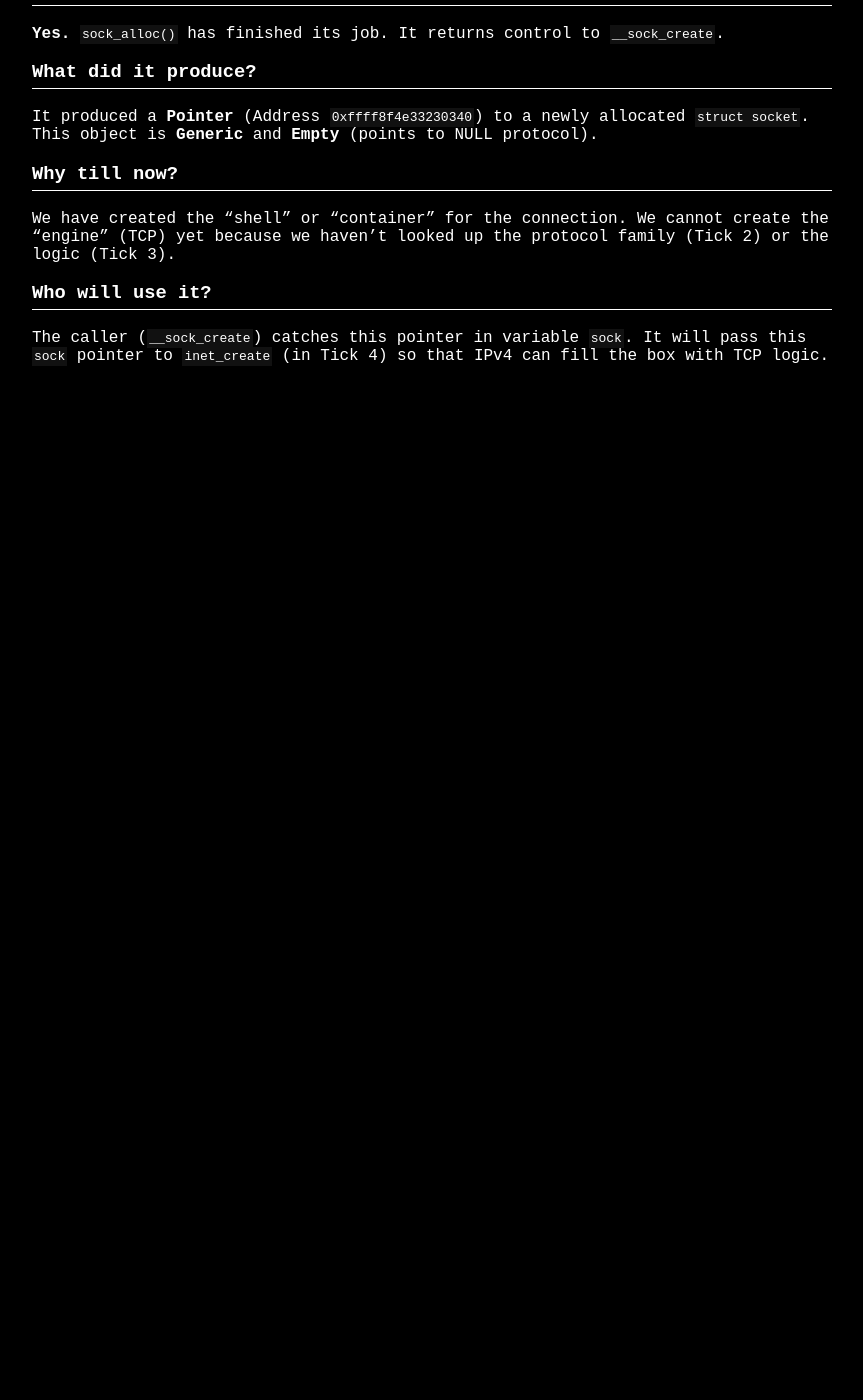
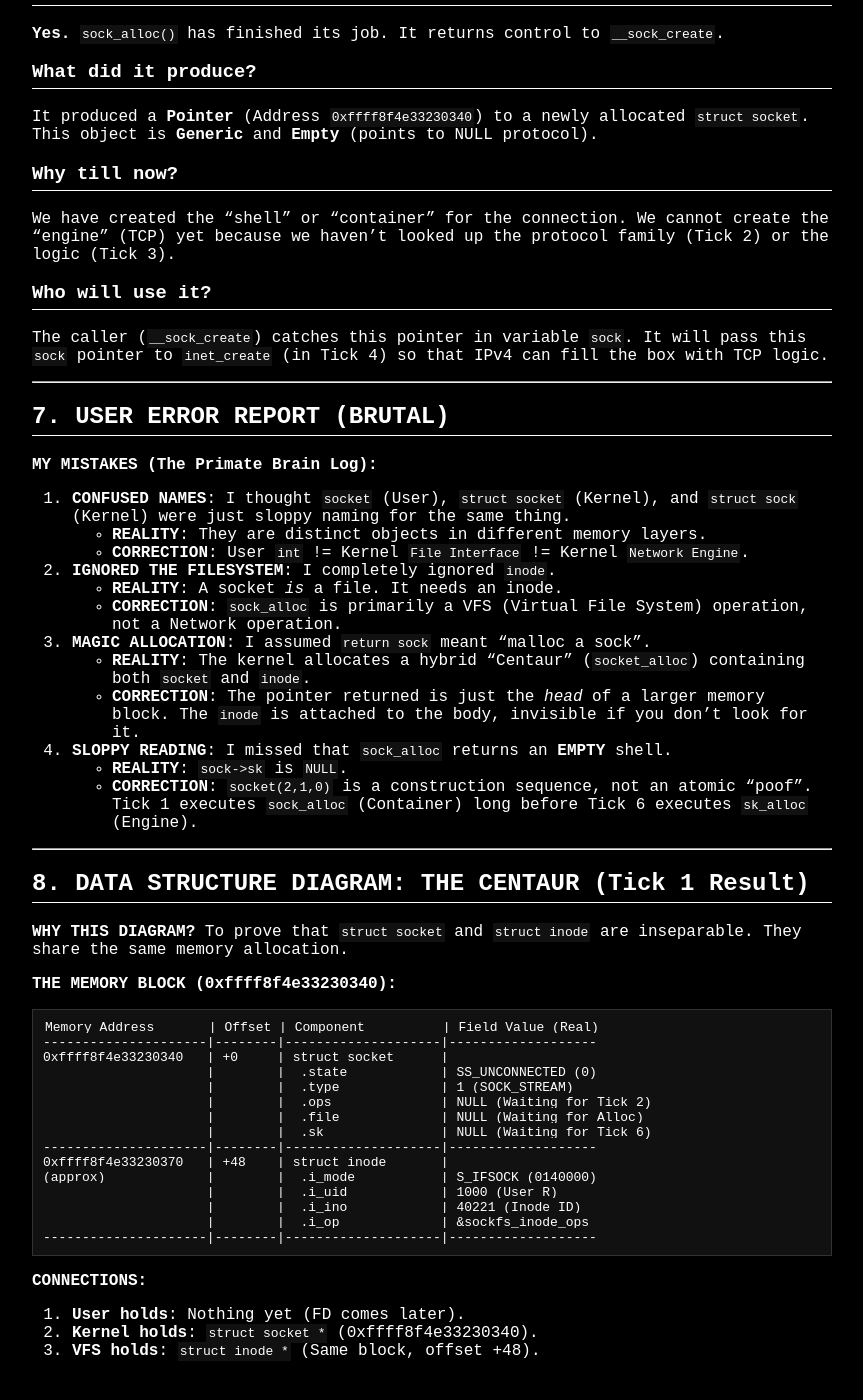
Before and after one commit to raikrahul/socket-trace-investigation, a Jekyll site: the page built from tick1_deep_dive.md, in a window 1280 px wide and 1400 px high, scrolled down 3245 px. Shown: the whole window, without its empty margins (8-871 px from the left). Built offline with Jekyll 4.4.1, drawn with Linux system fonts in a browser that asks for light colours; our own code applies the rules of GitHub Pages for plain Markdown files; before the commit the page ends 3650 px from its top, so only the background shows below that.

Commit message:
Clarify naming socket/sock and usage in Tick 1

````diff
--- a/tick1_deep_dive.md
+++ b/tick1_deep_dive.md
@@ -161,3 +161,57 @@ We cannot create the "engine" (TCP) yet because we haven't looked up the protoco
 ### Who will use it?
 The caller (`__sock_create`) catches this pointer in variable `sock`.
 It will pass this `sock` pointer to `inet_create` (in Tick 4) so that IPv4 can fill the box with TCP logic.
+
+---
+
+## 7. USER ERROR REPORT (BRUTAL)
+
+**MY MISTAKES (The Primate Brain Log):**
+
+1.  **CONFUSED NAMES**: I thought `socket` (User), `struct socket` (Kernel), and `struct sock` (Kernel) were just sloppy naming for the same thing.
+    *   **REALITY**: They are distinct objects in different memory layers.
+    *   **CORRECTION**: User `int` != Kernel `File Interface` != Kernel `Network Engine`.
+
+2.  **IGNORED THE FILESYSTEM**: I completely ignored `inode`.
+    *   **REALITY**: A socket *is* a file. It needs an inode.
+    *   **CORRECTION**: `sock_alloc` is primarily a VFS (Virtual File System) operation, not a Network operation.
+
+3.  **MAGIC ALLOCATION**: I assumed `return sock` meant "malloc a sock".
+    *   **REALITY**: The kernel allocates a hybrid "Centaur" (`socket_alloc`) containing both `socket` and `inode`.
+    *   **CORRECTION**: The pointer returned is just the *head* of a larger memory block. The `inode` is attached to the body, invisible if you don't look for it.
+
+4.  **SLOPPY READING**: I missed that `sock_alloc` returns an **EMPTY** shell.
+    *   **REALITY**: `sock->sk` is `NULL`.
+    *   **CORRECTION**: `socket(2,1,0)` is a construction sequence, not an atomic "poof". Tick 1 executes `sock_alloc` (Container) long before Tick 6 executes `sk_alloc` (Engine).
+
+---
+
+## 8. DATA STRUCTURE DIAGRAM: THE CENTAUR (Tick 1 Result)
+
+**WHY THIS DIAGRAM?**
+To prove that `struct socket` and `struct inode` are inseparable. They share the same memory allocation.
+
+**THE MEMORY BLOCK (0xffff8f4e33230340):**
+
+```text
+Memory Address       | Offset | Component          | Field Value (Real)
+---------------------|--------|--------------------|-------------------
+0xffff8f4e33230340   | +0     | struct socket      |
+                     |        |  .state            | SS_UNCONNECTED (0)
+                     |        |  .type             | 1 (SOCK_STREAM)
+                     |        |  .ops              | NULL (Waiting for Tick 2)
+                     |        |  .file             | NULL (Waiting for Alloc)
+                     |        |  .sk               | NULL (Waiting for Tick 6)
+---------------------|--------|--------------------|-------------------
+0xffff8f4e33230370   | +48    | struct inode       |
+(approx)             |        |  .i_mode           | S_IFSOCK (0140000)
+                     |        |  .i_uid            | 1000 (User R)
+                     |        |  .i_ino            | 40221 (Inode ID)
+                     |        |  .i_op             | &sockfs_inode_ops
+---------------------|--------|--------------------|-------------------
+```
+
+**CONNECTIONS:**
+1.  **User holds**: Nothing yet (FD comes later).
+2.  **Kernel holds**: `struct socket *` (0xffff8f4e33230340).
+3.  **VFS holds**: `struct inode *` (Same block, offset +48).
````
